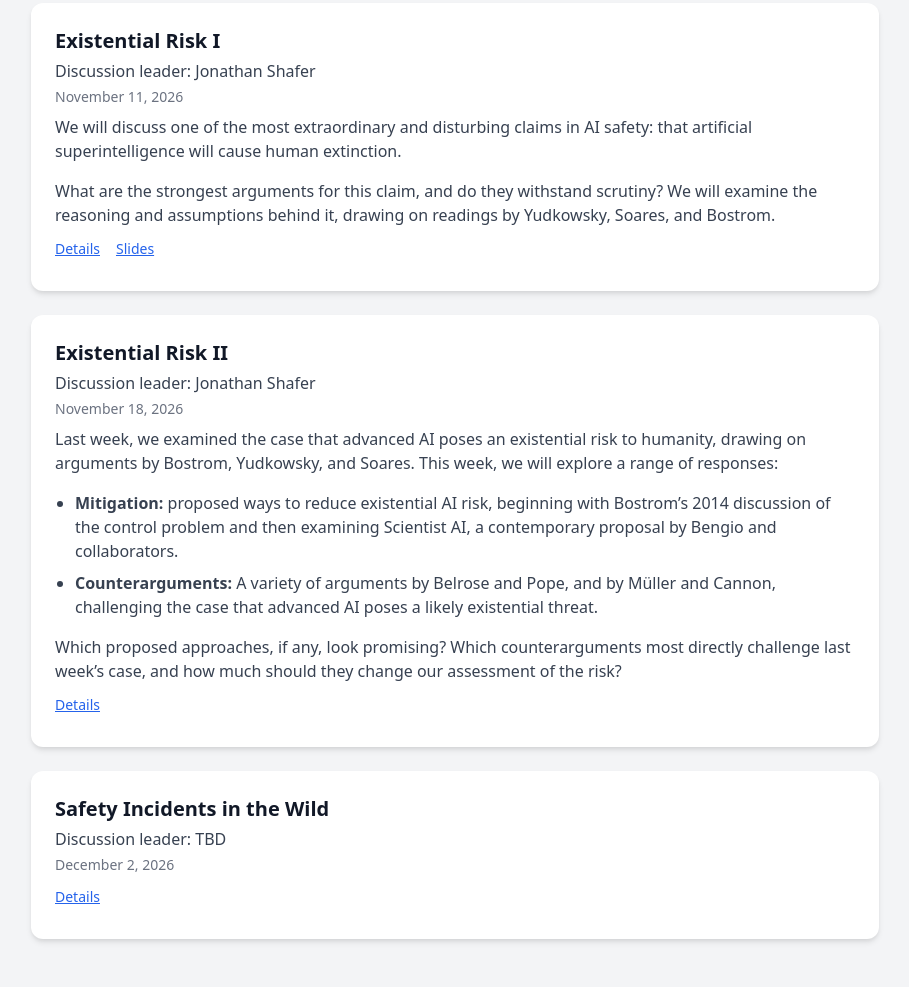
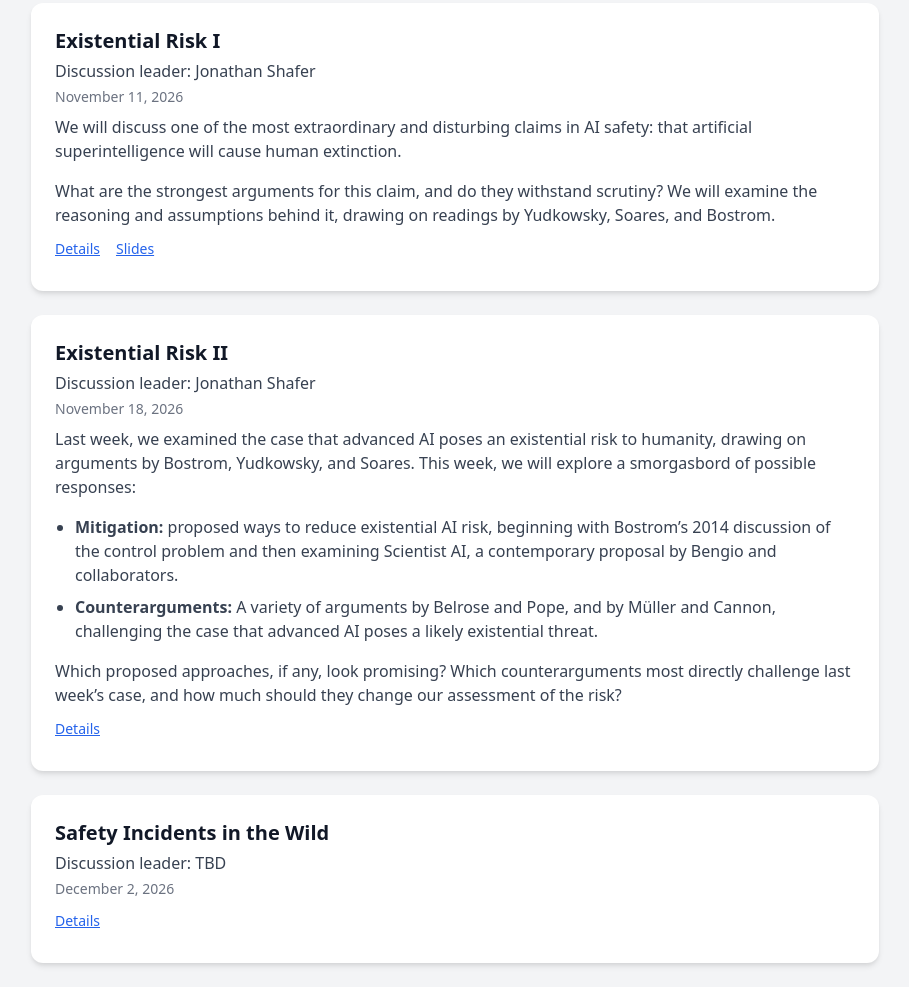
Before and after one commit to resi-ai-safety/reading-group, a plain HTML site: page index.html in a window 1280 px wide. Shown: the part 2165-3152 px from the top of the page, without its empty margins (185-1094 px from the left). Before the commit the page ends 3128 px from the top, so only its background shows below. Drawn offline with nearby package versions, Linux system fonts and the light colour scheme.

Commit message:
Update Existential Risk II introduction wording

```diff
--- a/index.html
+++ b/index.html
@@ -302,7 +302,7 @@
                <p class="text-md text-gray-700 mb-1">Discussion leader: Jonathan Shafer</p>
                <p class="text-sm text-gray-500 mb-2">November 18, 2026</p>
                <div class="space-y-4 text-gray-700">
-                  <p>Last week, we examined the case that advanced AI poses an existential risk to humanity, drawing on arguments by Bostrom, Yudkowsky, and Soares. This week, we will explore a range of responses:</p>
+                  <p>Last week, we examined the case that advanced AI poses an existential risk to humanity, drawing on arguments by Bostrom, Yudkowsky, and Soares. This week, we will explore a smorgasbord of possible responses:</p>
                   <ul class="list-disc pl-5 space-y-2">
                      <li><strong>Mitigation:</strong> proposed ways to reduce existential AI risk, beginning with Bostrom’s 2014 discussion of the control problem and then examining Scientist AI, a contemporary proposal by Bengio and collaborators.</li>
                      <li><strong>Counterarguments:</strong> A variety of arguments by Belrose and Pope, and by Müller and Cannon, challenging the case that advanced AI poses a likely existential threat.</li>
```
